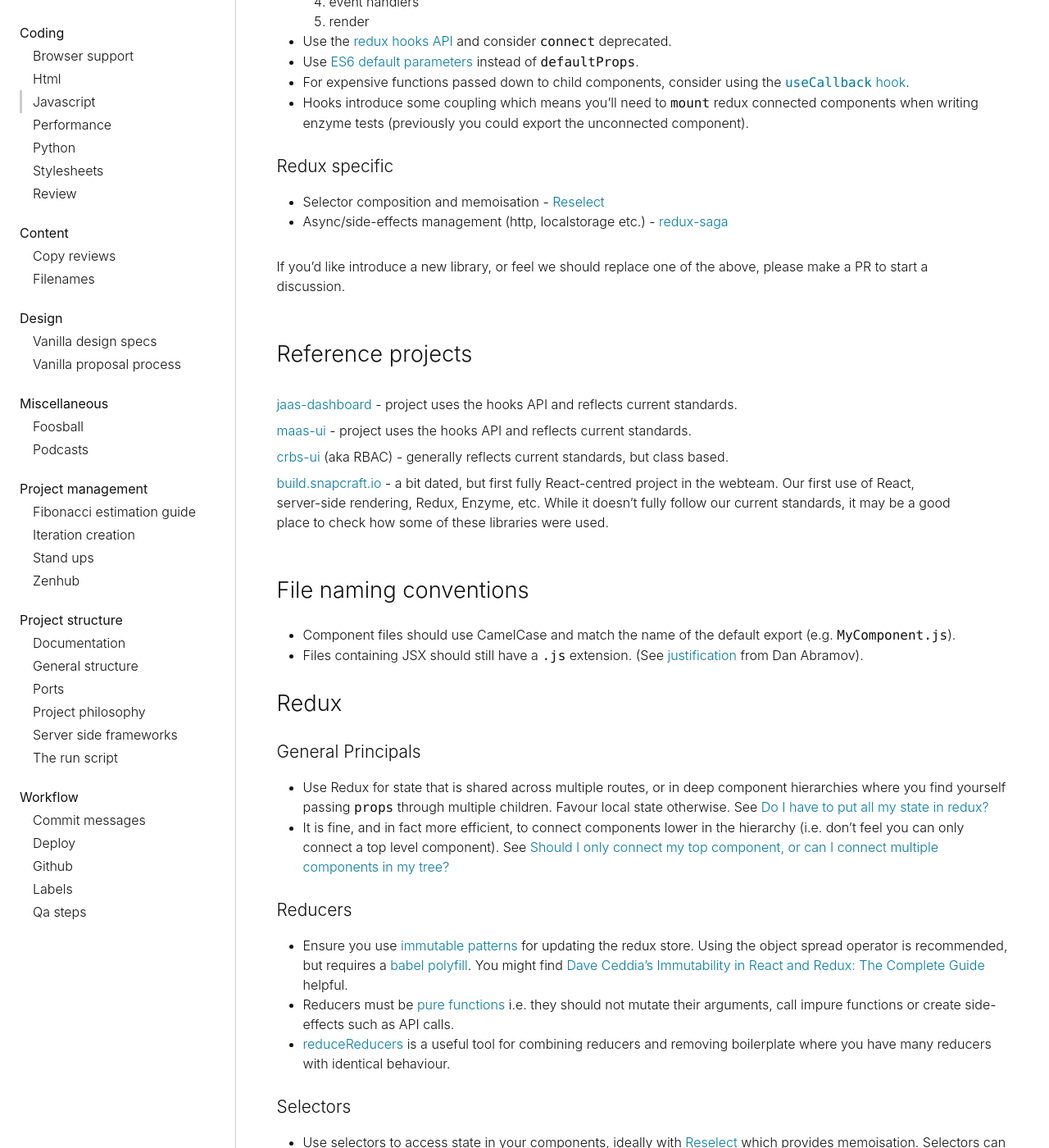
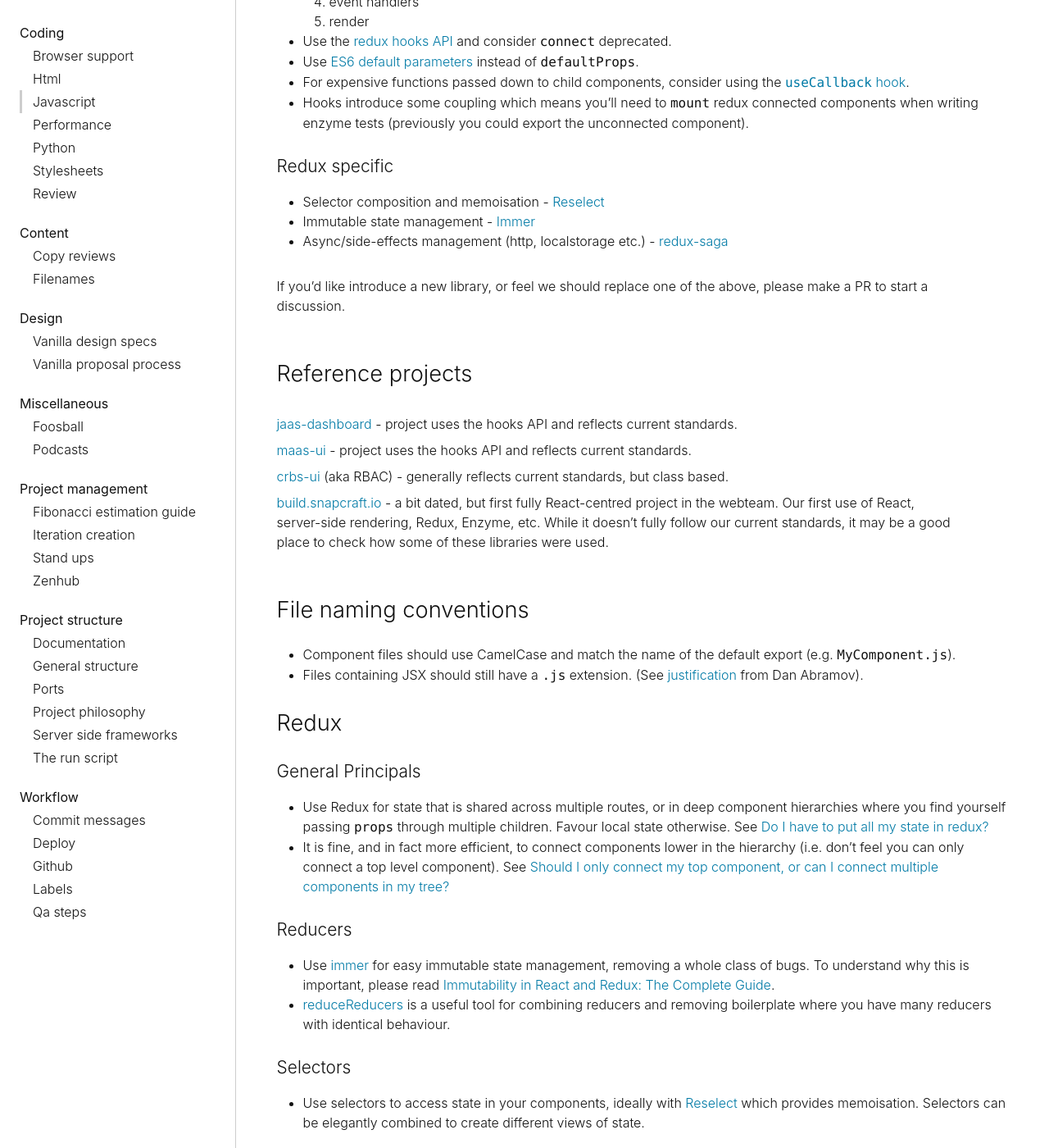
Before and after one commit to canonical-web-and-design/practices, a Jekyll site: the page built from coding/javascript.md, in a window 1280 px wide and 1400 px high, scrolled down 3519 px. Shown: the whole window at 82% size. Built offline with Jekyll 4.4.1, drawn with Linux system fonts in a browser that asks for light colours; some web fonts are replaced.

Commit message:
Suggesting immer for immutable state management. (#198)
* Suggesting immer for immutable state management.

* Add link to blog post about immutability in redux.

```diff
--- a/coding/javascript.md
+++ b/coding/javascript.md
@@ -116,6 +116,7 @@ For hooks based projects, we recommend the following:
 #### Redux specific
 
 - Selector composition and memoisation - [Reselect](https://github.com/reduxjs/reselect)
+- Immutable state management - [Immer](https://github.com/immerjs/immer)
 - Async/side-effects management (http, localstorage etc.) - [redux-saga](https://github.com/redux-saga/redux-saga)
 
 If you'd like introduce a new library, or feel we should replace one of the above, please make a PR to start a discussion.
@@ -145,9 +146,7 @@ If you'd like introduce a new library, or feel we should replace one of the abov
 
 #### Reducers
 
-- Ensure you use [immutable patterns](https://redux.js.org/recipes/structuringreducers/immutableupdatepatterns) for updating the redux store. Using
-  the object spread operator is recommended, but requires a [babel polyfill](https://babeljs.io/docs/en/babel-plugin-transform-object-rest-spread.html). You might find [Dave Ceddia's Immutability in React and Redux: The Complete Guide](https://daveceddia.com/react-redux-immutability-guide/) helpful.
-- Reducers must be [pure functions](https://redux.js.org/basics/reducers#handling-actions) i.e. they should not mutate their arguments, call impure functions or create side-effects such as API calls.
+- Use [immer](https://github.com/immerjs/immer) for easy immutable state management, removing a whole class of bugs. To understand why this is important, please read [Immutability in React and Redux: The Complete Guide](https://daveceddia.com/react-redux-immutability-guide/).
 - [reduceReducers](https://github.com/redux-utilities/reduce-reducers) is a useful tool for combining reducers and removing boilerplate where you have many reducers with identical behaviour.
 
 #### Selectors
```
